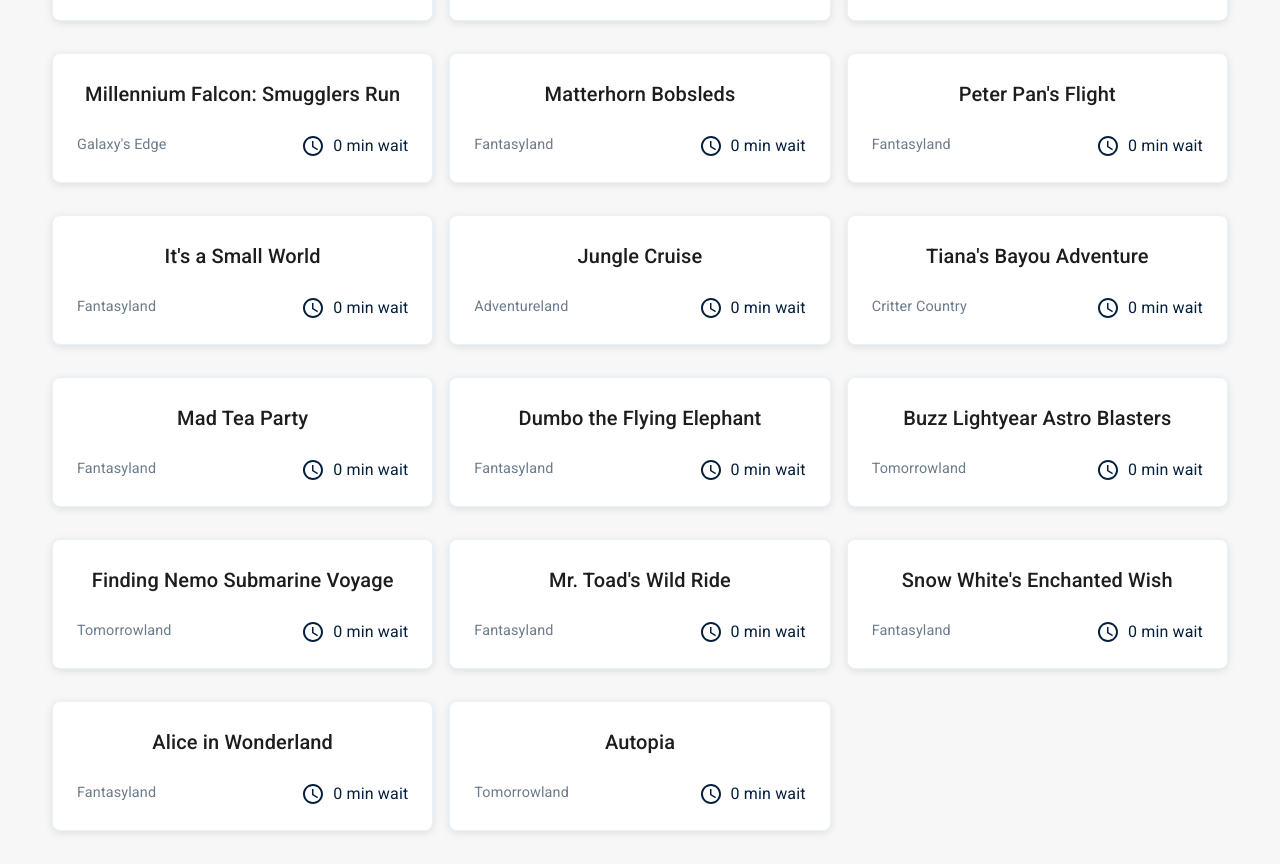
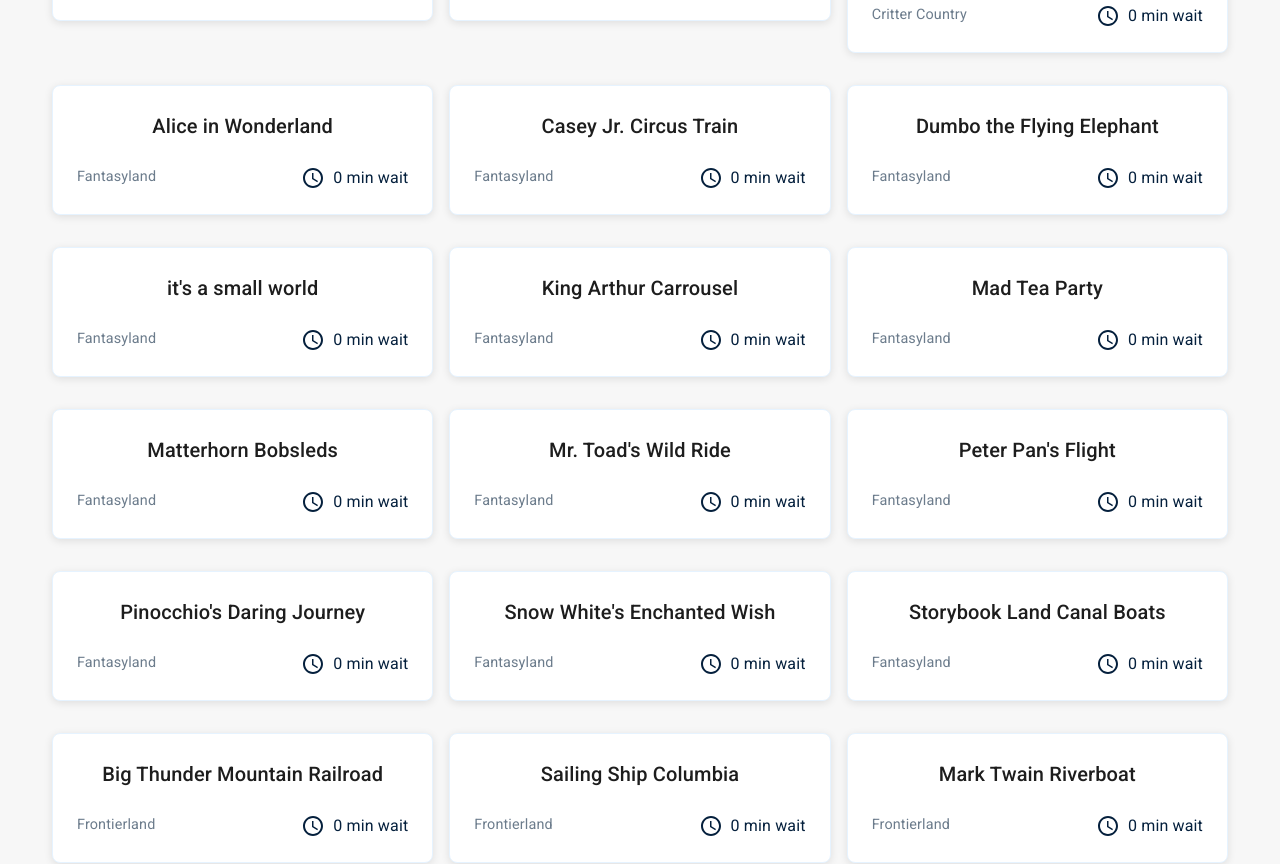
Before and after one commit to raz0rcoder/disneyridepicker, a React (Create React App) app: page / in a window 1280 px wide. Shown: the part 800-1664 px from the top of the page. Built offline with nearby package versions, Linux system fonts and the light colour scheme; no server answers.

Commit message:
Update App.js

```diff
--- a/src/App.js
+++ b/src/App.js
@@ -20,26 +20,55 @@
 
 // Fallback rides data
 const fallbackRides = [
+  // Adventureland
+  { name: "Indiana Jones Adventure", land: "Adventureland", type: "Thrill Ride", waitTime: 0 },
+  { name: "Jungle Cruise", land: "Adventureland", type: "Boat Ride", waitTime: 0 },
+  { name: "Tarzan's Treehouse", land: "Adventureland", type: "Walkthrough", waitTime: 0 },
+  { name: "Walt Disney's Enchanted Tiki Room", land: "Adventureland", type: "Show", waitTime: 0 },
+
+  // Critter Country
+  { name: "Tiana's Bayou Adventure", land: "Critter Country", type: "Water Ride", waitTime: 0 },
+  { name: "The Many Adventures of Winnie the Pooh", land: "Critter Country", type: "Dark Ride", waitTime: 0 },
+
+  // Fantasyland
+  { name: "Alice in Wonderland", land: "Fantasyland", type: "Dark Ride", waitTime: 0 },
+  { name: "Casey Jr. Circus Train", land: "Fantasyland", type: "Train Ride", waitTime: 0 },
+  { name: "Dumbo the Flying Elephant", land: "Fantasyland", type: "Aerial Carousel", waitTime: 0 },
+  { name: "it's a small world", land: "Fantasyland", type: "Boat Ride", waitTime: 0 },
+  { name: "King Arthur Carrousel", land: "Fantasyland", type: "Carousel", waitTime: 0 },
+  { name: "Mad Tea Party", land: "Fantasyland", type: "Spinning Ride", waitTime: 0 },
+  { name: "Matterhorn Bobsleds", land: "Fantasyland", type: "Thrill Ride", waitTime: 0 },
+  { name: "Mr. Toad's Wild Ride", land: "Fantasyland", type: "Dark Ride", waitTime: 0 },
+  { name: "Peter Pan's Flight", land: "Fantasyland", type: "Dark Ride", waitTime: 0 },
+  { name: "Pinocchio's Daring Journey", land: "Fantasyland", type: "Dark Ride", waitTime: 0 },
+  { name: "Snow White's Enchanted Wish", land: "Fantasyland", type: "Dark Ride", waitTime: 0 },
+  { name: "Storybook Land Canal Boats", land: "Fantasyland", type: "Boat Ride", waitTime: 0 },
+
+  // Frontierland
+  { name: "Big Thunder Mountain Railroad", land: "Frontierland", type: "Thrill Ride", waitTime: 0 },
+  { name: "Sailing Ship Columbia", land: "Frontierland", type: "Boat Ride", waitTime: 0 },
+  { name: "Mark Twain Riverboat", land: "Frontierland", type: "Boat Ride", waitTime: 0 },
+
+  // Galaxy's Edge
+  { name: "Millennium Falcon: Smugglers Run", land: "Galaxy's Edge", type: "Interactive", waitTime: 0 },
+  { name: "Star Wars: Rise of the Resistance", land: "Galaxy's Edge", type: "Dark Ride", waitTime: 0 },
+
+  // Main Street U.S.A.
+  { name: "Disneyland Railroad", land: "Main Street U.S.A.", type: "Train Ride", waitTime: 0 },
+  { name: "Main Street Vehicles", land: "Main Street U.S.A.", type: "Transport", waitTime: 0 },
+
+  // New Orleans Square
+  { name: "Haunted Mansion", land: "New Orleans Square", type: "Dark Ride", waitTime: 0 },
   { name: "Pirates of the Caribbean", land: "New Orleans Square", type: "Dark Ride", waitTime: 0 },
-  { name: "Haunted Mansion", land: "New Orleans Square", type: "Dark Ride", waitTime: 0 },
-  { name: "Big Thunder Mountain Railroad", land: "Frontierland", type: "Thrill Ride", waitTime: 0 },
-  { name: "Space Mountain", land: "Tomorrowland", type: "Thrill Ride", waitTime: 0 },
-  { name: "Indiana Jones Adventure", land: "Adventureland", type: "Thrill Ride", waitTime: 0 },
-  { name: "Star Wars: Rise of the Resistance", land: "Galaxy's Edge", type: "Dark Ride", waitTime: 0 },
-  { name: "Millennium Falcon: Smugglers Run", land: "Galaxy's Edge", type: "Interactive", waitTime: 0 },
-  { name: "Matterhorn Bobsleds", land: "Fantasyland", type: "Thrill Ride", waitTime: 0 },
-  { name: "Peter Pan's Flight", land: "Fantasyland", type: "Dark Ride", waitTime: 0 },
-  { name: "It's a Small World", land: "Fantasyland", type: "Boat Ride", waitTime: 0 },
-  { name: "Jungle Cruise", land: "Adventureland", type: "Boat Ride", waitTime: 0 },
-  { name: "Tiana's Bayou Adventure", land: "Critter Country", type: "Water Ride", waitTime: 0 },
-  { name: "Mad Tea Party", land: "Fantasyland", type: "Spinning Ride", waitTime: 0 },
-  { name: "Dumbo the Flying Elephant", land: "Fantasyland", type: "Aerial Carousel", waitTime: 0 },
+
+  // Tomorrowland
+  { name: "Astro Orbitor", land: "Tomorrowland", type: "Aerial Carousel", waitTime: 0 },
+  { name: "Autopia", land: "Tomorrowland", type: "Driving Ride", waitTime: 0 },
   { name: "Buzz Lightyear Astro Blasters", land: "Tomorrowland", type: "Interactive", waitTime: 0 },
   { name: "Finding Nemo Submarine Voyage", land: "Tomorrowland", type: "Submarine Ride", waitTime: 0 },
-  { name: "Mr. Toad's Wild Ride", land: "Fantasyland", type: "Dark Ride", waitTime: 0 },
-  { name: "Snow White's Enchanted Wish", land: "Fantasyland", type: "Dark Ride", waitTime: 0 },
-  { name: "Alice in Wonderland", land: "Fantasyland", type: "Dark Ride", waitTime: 0 },
-  { name: "Autopia", land: "Tomorrowland", type: "Driving Ride", waitTime: 0 }
+  { name: "Monorail", land: "Tomorrowland", type: "Transport", waitTime: 0 },
+  { name: "Space Mountain", land: "Tomorrowland", type: "Thrill Ride", waitTime: 0 },
+  { name: "Star Tours – The Adventures Continue", land: "Tomorrowland", type: "Simulator", waitTime: 0 }
 ];
 
 function App() {
```
